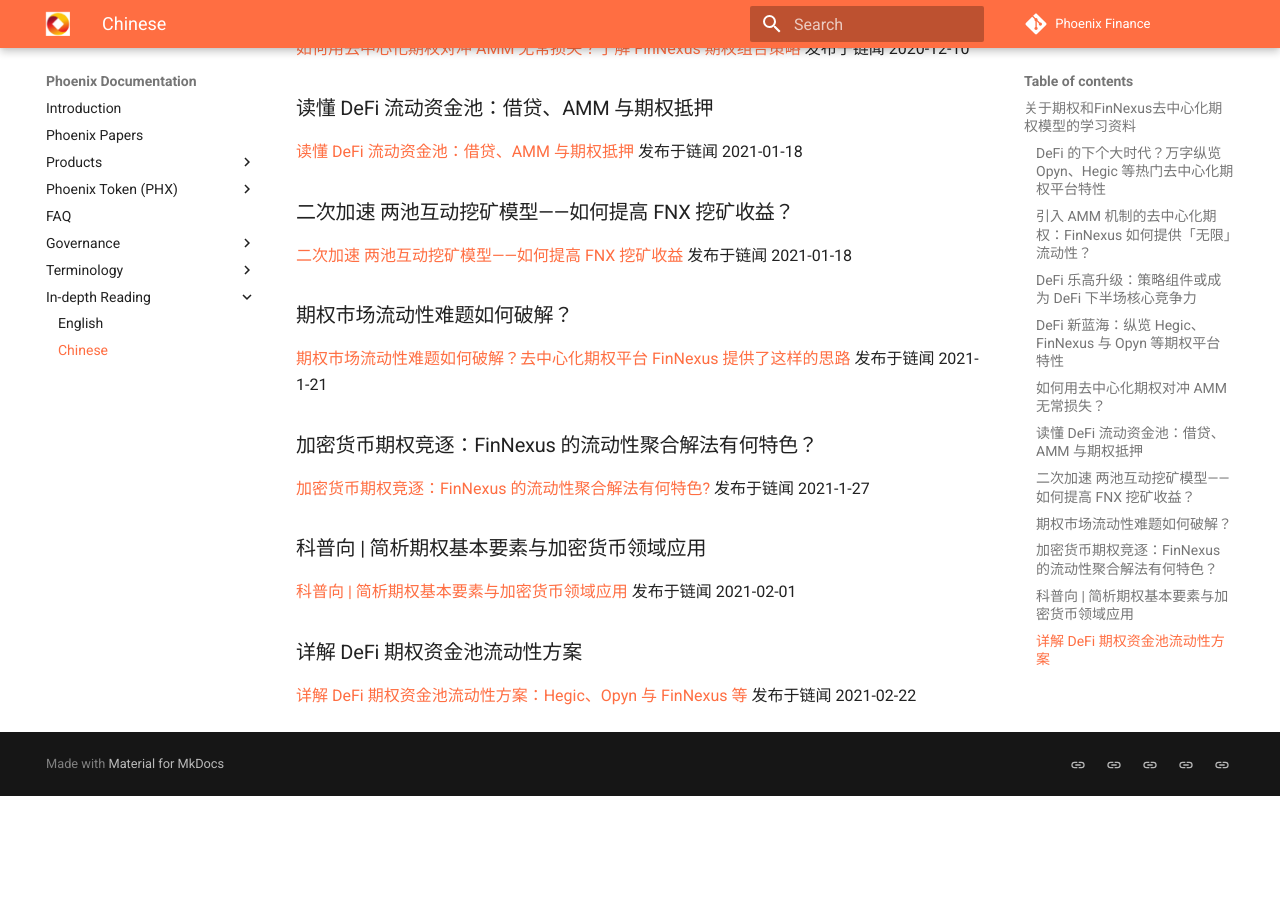
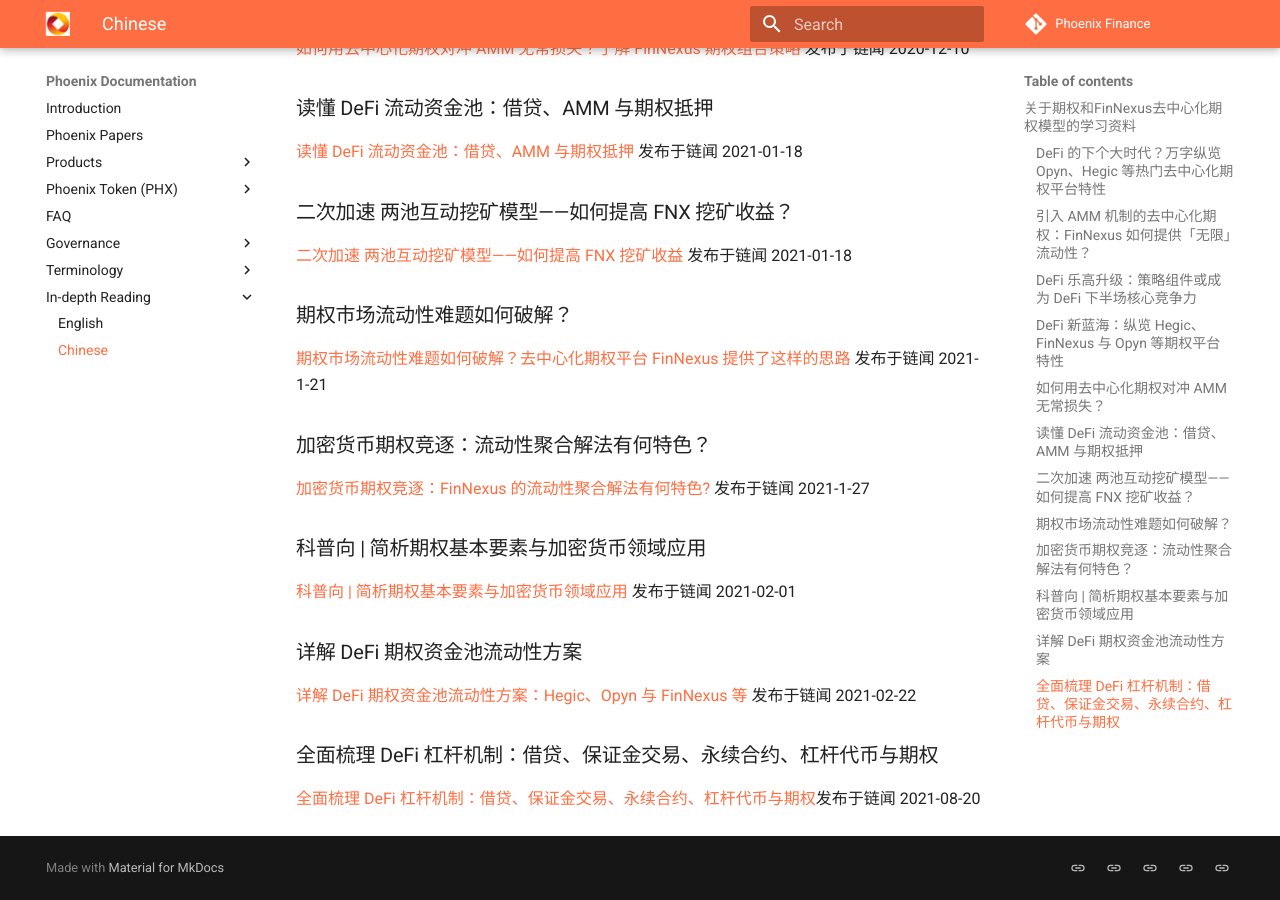
Before and after one commit to Phoenix-Finance/Phoenix-Documentation, an MkDocs documentation site: the page built from content/indepthreading/chinese.md, in a window 1280 px wide and 900 px high, scrolled down 681 px. Built offline with MkDocs 1.6.1 and Material for MkDocs 9.7.7, drawn with Linux system fonts in a browser that asks for light colours; before the commit the page ends 1477 px from its top, so only the background shows below that.

Commit message:
Update chinese.md

```diff
--- a/content/indepthreading/chinese.md
+++ b/content/indepthreading/chinese.md
@@ -24,7 +24,7 @@
 ### 期权市场流动性难题如何破解？
 [期权市场流动性难题如何破解？去中心化期权平台 FinNexus 提供了这样的思路](https://www.chainnews.com/articles/060659182386.htm) 发布于链闻 2021-1-21
 
-### 加密货币期权竞逐：FinNexus 的流动性聚合解法有何特色？
+### 加密货币期权竞逐：流动性聚合解法有何特色？
 [加密货币期权竞逐：FinNexus 的流动性聚合解法有何特色?](https://www.chainnews.com/articles/091863654556.htm) 发布于链闻 2021-1-27
 
 ### 科普向 | 简析期权基本要素与加密货币领域应用
@@ -33,3 +33,7 @@
 ### 详解 DeFi 期权资金池流动性方案
 
 [详解 DeFi 期权资金池流动性方案：Hegic、Opyn 与 FinNexus 等](https://www.chainnews.com/articles/004061813429.htm) 发布于链闻 2021-02-22
+
+### 全面梳理 DeFi 杠杆机制：借贷、保证金交易、永续合约、杠杆代币与期权
+
+[全面梳理 DeFi 杠杆机制：借贷、保证金交易、永续合约、杠杆代币与期权](https://www.chainnews.com/articles/413402185699.htm)发布于链闻 2021-08-20
```
